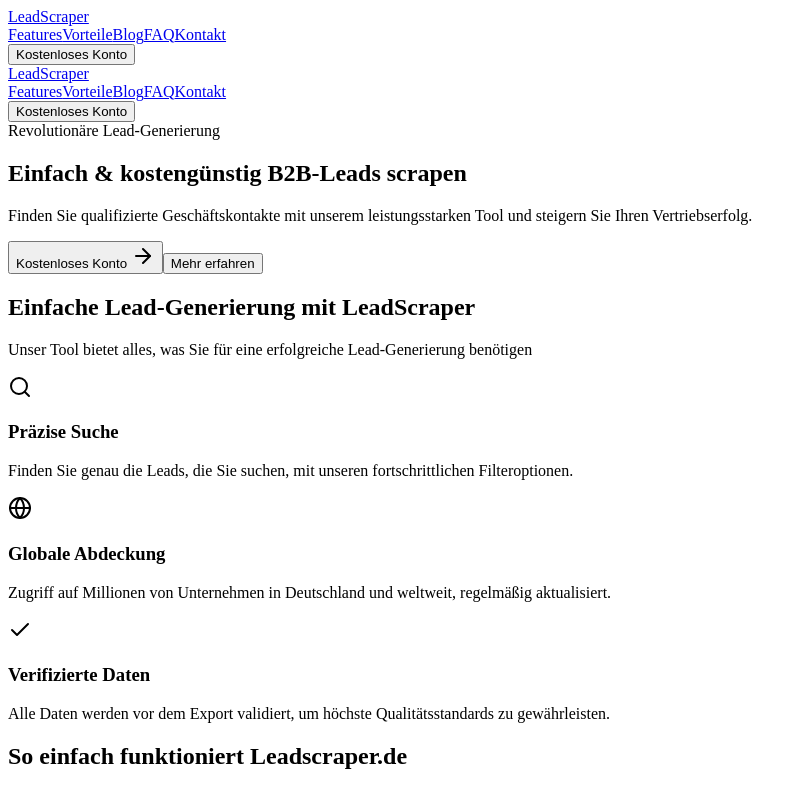
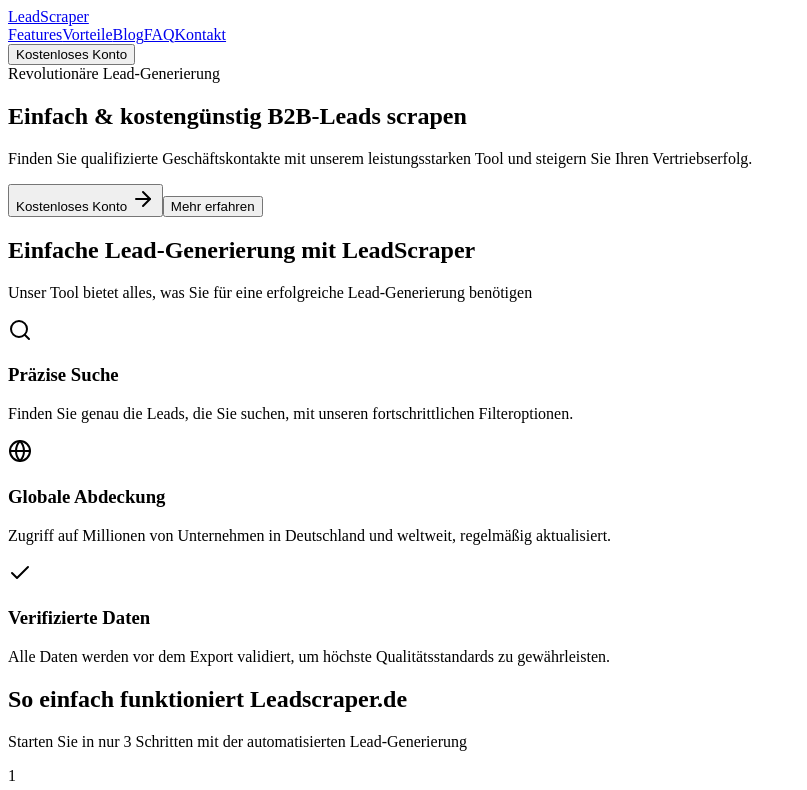
Before and after one commit to shashanksGitHub/dealscrap, a React (Vite) app in the folder client/: page / in a window 1280 px wide. Shown: the top 790 px of the page, without its empty margins (0-807 px from the left). Built offline with nearby package versions, Linux system fonts and the light colour scheme; no server answers.

Commit message:
Remove NavHeader from landing page.
Replit-Commit-Author: Agent
Replit-Commit-Session-Id: 4a129365-4b1d-4ac1-aa5f-822d88b1c2e5
Replit-Commit-Screenshot-Url: https://storage.googleapis.com/screenshot-production-us-central1/d275e6c7-6b37-45ce-8254-4e1e9b0dcd4b/fe4bf952-1784-4609-97b4-1dac95dce8ab.jpg

```diff
--- a/client/src/pages/landing-page.tsx
+++ b/client/src/pages/landing-page.tsx
@@ -3,7 +3,6 @@ import { Link } from "wouter";
 import { Button } from "@/components/ui/button";
 import { useAuth } from "@/hooks/use-auth";
 import CookieBanner from "@/components/cookie-banner";
-import { NavHeader } from "@/components/layout/nav-header";
 import { Accordion, AccordionContent, AccordionItem, AccordionTrigger } from "@/components/ui/accordion";
 
 export default function LandingPage() {
@@ -61,9 +60,6 @@ export default function LandingPage() {
 
   return (
     <div className="min-h-screen bg-background overflow-hidden">
-      {/* Use the NavHeader component */}
-      <NavHeader />
-
       {/* Hero Section */}
       <section className="pt-32 pb-24 md:pt-44 md:pb-32 px-4 relative overflow-hidden">
         <div className="absolute inset-0 bg-grid-white/10 [mask-image:radial-gradient(black,transparent_70%)] -z-10" />
```
